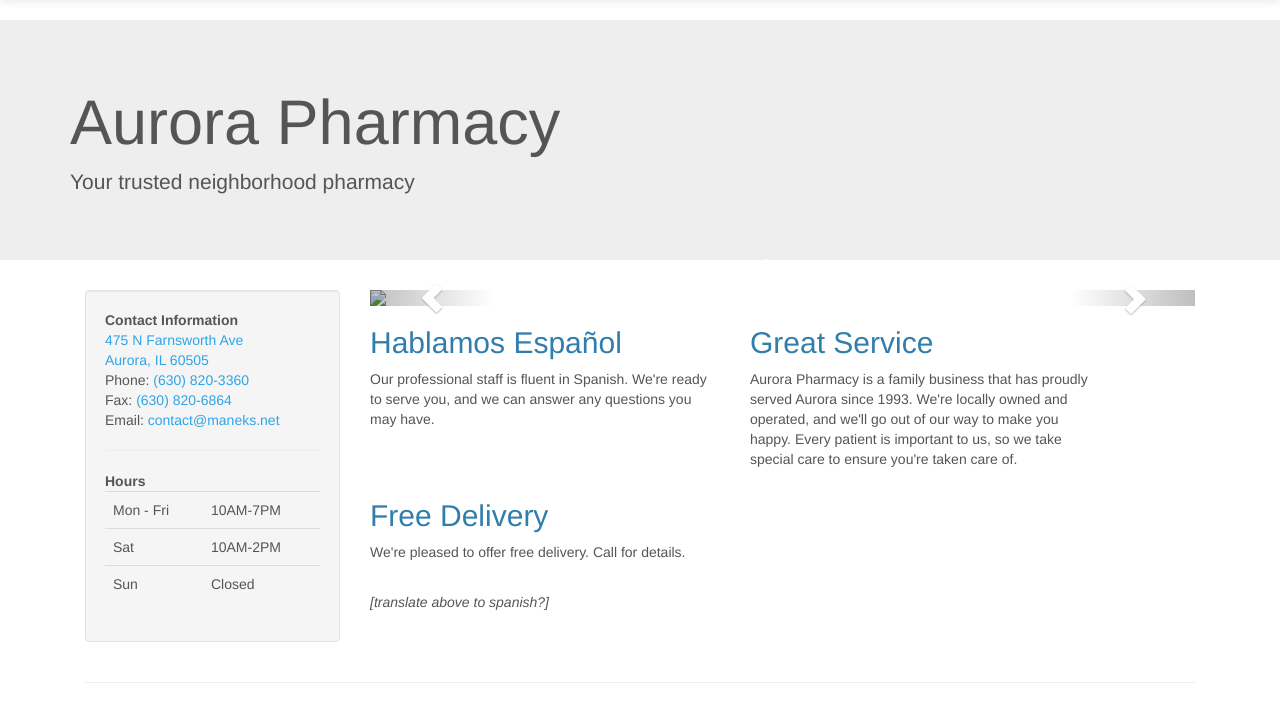
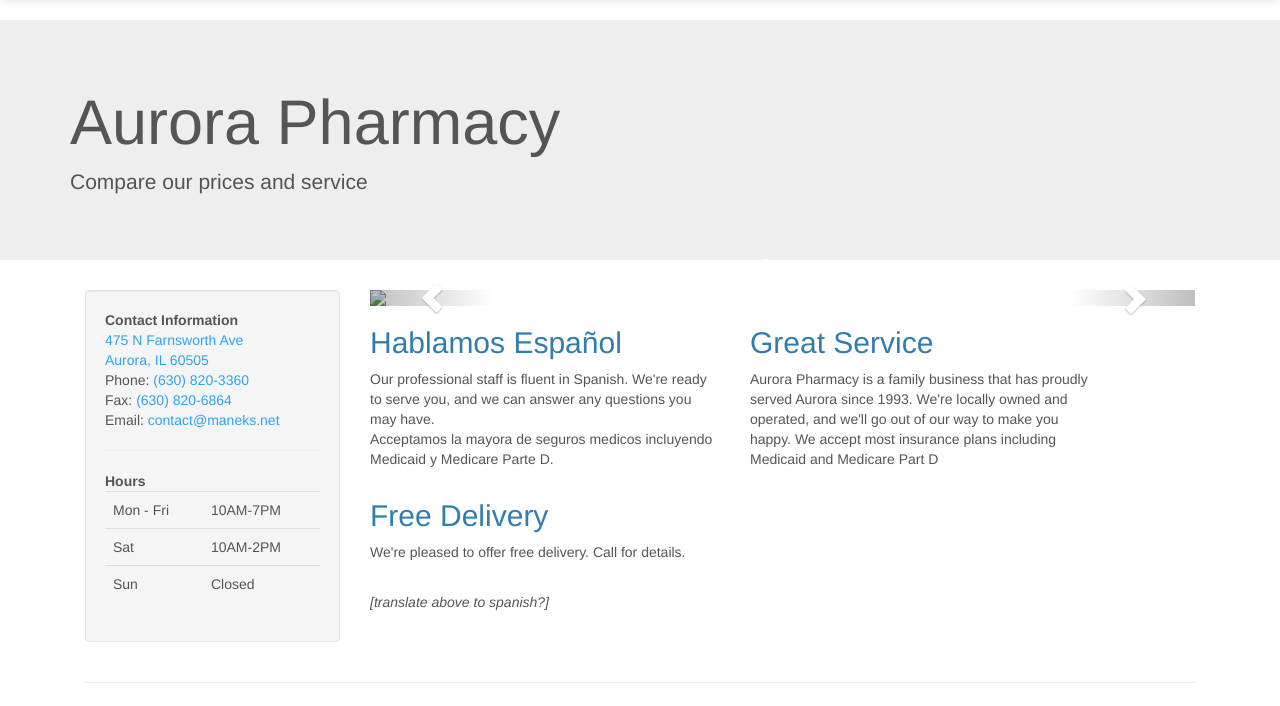
Before and after one commit to sameermanek/aurora-pharmacy, a PHP site: page / in a window 1280 px wide. Shown: the part 52-758 px from the top of the page. Run offline with PHP 8.4, Linux system fonts and the light colour scheme; some libraries are stand-ins or nearby versions.

Commit message:
Improved some content

```diff
--- a/index.php
+++ b/index.php
@@ -6,7 +6,7 @@ include_once "header.php";
 <div class="jumbotron">
   <div class="container">
     <h1>Aurora Pharmacy</h1>
-    <p>Your trusted neighborhood pharmacy</p>
+    <p>Compare our prices and service</p>
   </div>
 </div>
 
@@ -84,14 +84,15 @@ include_once "header.php";
       <div class="row-fluid">
         <div class="col-md-4">
           <h2>Hablamos Espa&ntilde;ol</h2>
-          <p>Our professional staff is fluent in Spanish. We're ready to serve you, and we can answer any questions you may have.</p>
+          <p>Our professional staff is fluent in Spanish. We're ready to serve you, and we can answer any questions you may have.<br />
+          Acceptamos la mayora de seguros medicos incluyendo Medicaid y Medicare Parte D.</p>
         </div><!--/span-->
         <div class="col-md-4">
           <h2>Great Service</h2>
           <p>
             Aurora Pharmacy is a family business that has proudly served Aurora since 1993.
             We're locally owned and operated, and we'll go out of our way to make you happy.
-            Every patient is important to us, so we take special care to ensure you're taken care of.</p>
+            We accept most insurance plans including Medicaid and Medicare Part D</p>
         </div><!--/span-->
         <div class="col-md-4">
           <h2>Free Delivery</h2>
```
